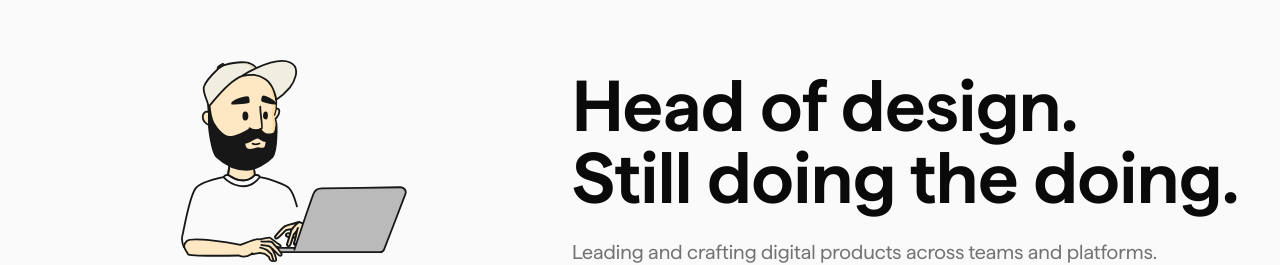
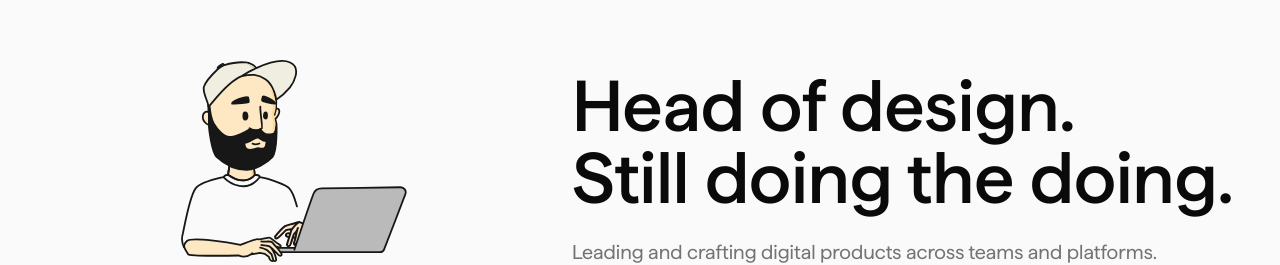
Before and after one commit to lukemauricejermy/jermy.design, a Next.js app: page / in a window 1280 px wide. Shown: the part 232-497 px from the top of the page. Built offline with nearby package versions, Linux system fonts and the light colour scheme.

Commit message:
Updated H1 font weight to medium

```diff
--- a/src/components/Hero.tsx
+++ b/src/components/Hero.tsx
@@ -153,7 +153,7 @@ export default function Hero() {
         {/* Right Column - Text Content */}
         <div className="flex flex-1 flex-col gap-6 items-start max-w-[800px] min-w-[300px]">
           {/* H1 Typography */}
-          <h1 className="flex-1 font-sans text-4xl md:text-5xl lg:text-7xl leading-tight md:leading-[72px] font-semibold text-foreground w-full">
+          <h1 className="flex-1 font-sans text-4xl md:text-5xl lg:text-7xl leading-tight md:leading-[72px] font-medium text-foreground w-full">
             <span className="block">Head of design.</span>
             <span className="block">Still doing the doing.</span>
           </h1>
```
